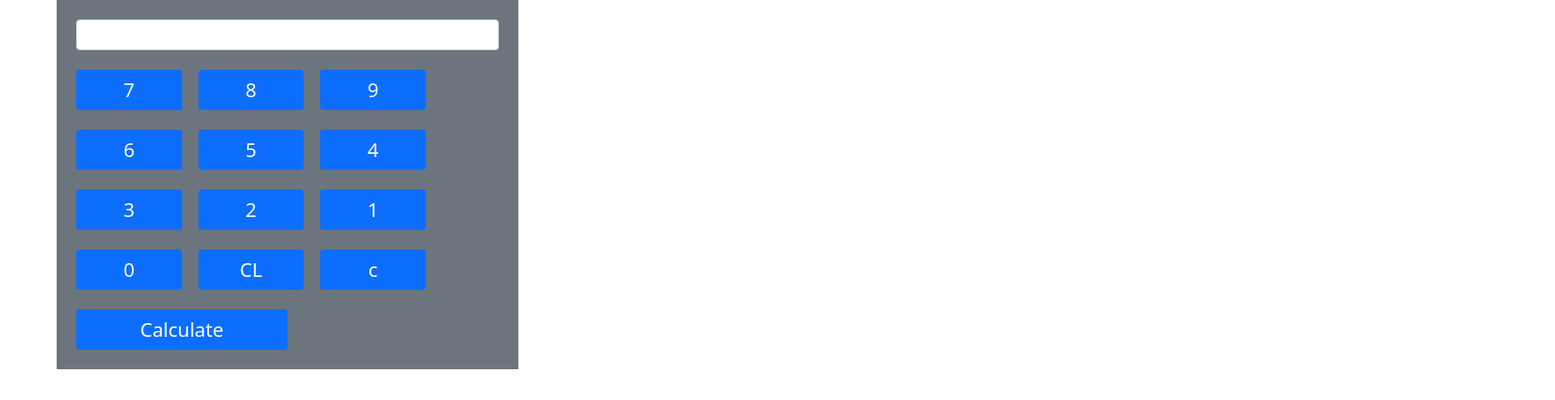
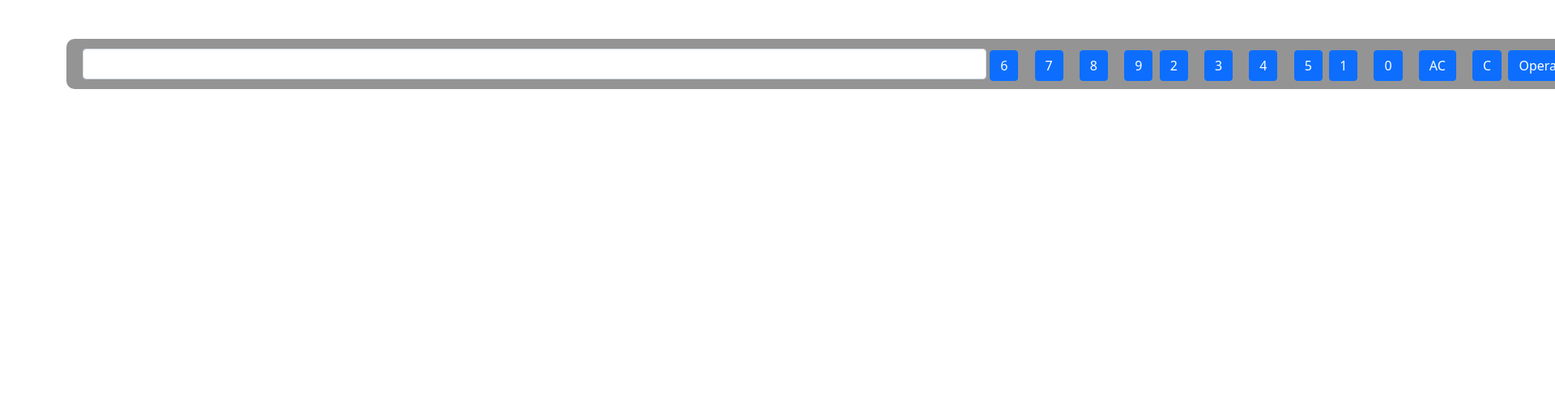
Before and after one commit to woocom22/calculatror, a plain HTML site: page index.html in a window 1280 px wide. Shown: the top 494 px of the page at 81% size, 1920 px wide, since content can reach past the window. Drawn offline with Linux system fonts and the light colour scheme.

Commit message:
Chenge UI

```diff
--- a/assest/css/style.css
+++ b/assest/css/style.css
@@ -0,0 +1,21 @@
+
+
+*{
+    margin: 0;
+    padding: 0;
+
+}
+
+.main{
+    width: 270px;
+    height: auto;
+    background-color: rgb(148, 148, 148);
+    color: #fff;
+    padding: 20px;
+    border-radius: 10px;
+    display: ruby-text;
+}
+
+input#display {
+    margin-bottom: 30px;
+}
--- a/index.html
+++ b/index.html
@@ -8,24 +8,38 @@
     <title>Calculator</title>
 </head>
 <body>
-    <div class="container">
-        <div class="row d-flex">
-            <div class="col-md-6 bg-secondary p-4">
-                <form action="#" class="col-md-6" name="Calculator"></form>
-                <input type="text" class="display form-control" name="display" id="display"><br>
-                <input type="button" class="btn btn-primary w-25 h-10 fs-4 me-3" value="7">
-                <input type="button" class="btn btn-primary w-25 h-10 fs-4 me-3" value="8">
-                <input type="button" class="btn btn-primary w-25 h-10 fs-4 me-3" value="9"><br><br>
-                <input type="button" class="btn btn-primary w-25 h-10 fs-4 me-3" value="6">
-                <input type="button" class="btn btn-primary w-25 h-10 fs-4 me-3" value="5">
-                <input type="button" class="btn btn-primary w-25 h-10 fs-4 me-3" value="4"><br><br>
-                <input type="button" class="btn btn-primary w-25 h-10 fs-4 me-3" value="3">
-                <input type="button" class="btn btn-primary w-25 h-10 fs-4 me-3" value="2">
-                <input type="button" class="btn btn-primary w-25 h-10 fs-4 me-3" value="1"><br><br>
-                <input type="button" class="btn btn-primary w-25 h-10 fs-4 me-3" value="0">
-                <input type="button" class="btn btn-primary w-25 h-10 fs-4 me-3" value="CL">
-                <input type="button" class="btn btn-primary w-25 h-10 fs-4 me-3" value="c"><br><br>
-                <input type="button" class="btn btn-primary w-50 h-10 fs-4 me-3" value="Calculate">
+    <div class="container d-flex justify-content-center mt-5">
+        <div class="row">
+            <div class="col-md-12">
+                <form action="#" name="Calculator" class="main">
+                    <input type="text" class="display form-control box-shadow" name="display" id="display"><br>
+                    <input type="button" class="btn btn-primary me-3" value="6">
+                    <input type="button" class="btn btn-primary me-3" value="7">
+                    <input type="button" class="btn btn-primary me-3" value="8">
+                    <input type="button" class="btn btn-primary" value="9"><br><br>
+                    <input type="button" class="btn btn-primary me-3" value="2">
+                    <input type="button" class="btn btn-primary me-3" value="3">
+                    <input type="button" class="btn btn-primary me-3" value="4">
+                    <input type="button" class="btn btn-primary" value="5"><br><br>
+                    <input type="button" class="btn btn-primary me-3" value="1">
+                    <input type="button" class="btn btn-primary me-3" value="0">
+                    <input type="button" class="btn btn-primary me-3" value="AC">
+                    <input type="button" class="btn btn-primary" value="C"><br><br>
+                    <div class="operation d-flex justify-content-between pb-3">
+                        <div class="dropdown me-3">
+                            <button class="btn btn-primary dropdown-toggle" type="button" id="dropdownMenuButton1" data-bs-toggle="dropdown" aria-expanded="false">
+                              Operator
+                            </button>
+                            <ul class="dropdown-menu" aria-labelledby="dropdownMenuButton1">
+                              <li><a class="dropdown-item" href="#">+</a></li>
+                              <li><a class="dropdown-item" href="#">-</a></li>
+                              <li><a class="dropdown-item" href="#">*</a></li>
+                              <li><a class="dropdown-item" href="#">/</a></li>
+                            </ul>
+                          </div>
+                        <input type="button" class="btn btn-primary" value="Calculate =">
+                    </div>
+                </form>
             </div>
         </div>
     </div>
```
